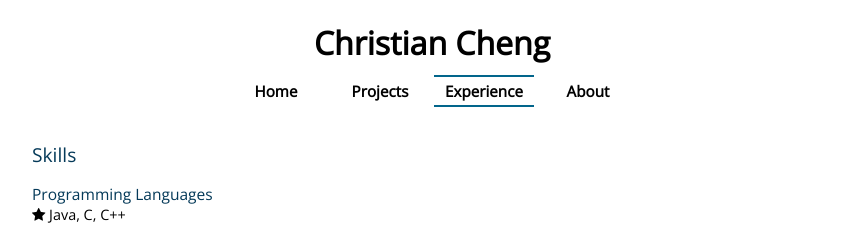
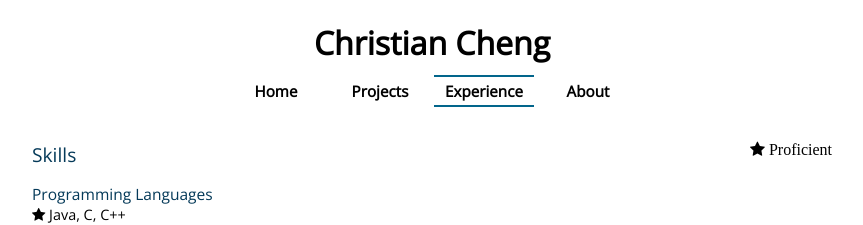
Before and after one commit to christiancheng/christiancheng.github.io, a plain HTML site: page experience.html in a window 1280 px wide. Shown: the top 225 px of the page, without its empty margins (208-1071 px from the left). Drawn offline with nearby package versions, Linux system fonts and the light colour scheme.

Commit message:
right align

```diff
--- a/experience.html
+++ b/experience.html
@@ -33,6 +33,9 @@
         <div id ="fader">
 
             <s3>Skills</s3>
+            <imgright>
+            <i class="fa fa-star"></i> Proficient
+            </imgright>
             <br>
             <p>
             <s2>Programming Languages</s2>
```
